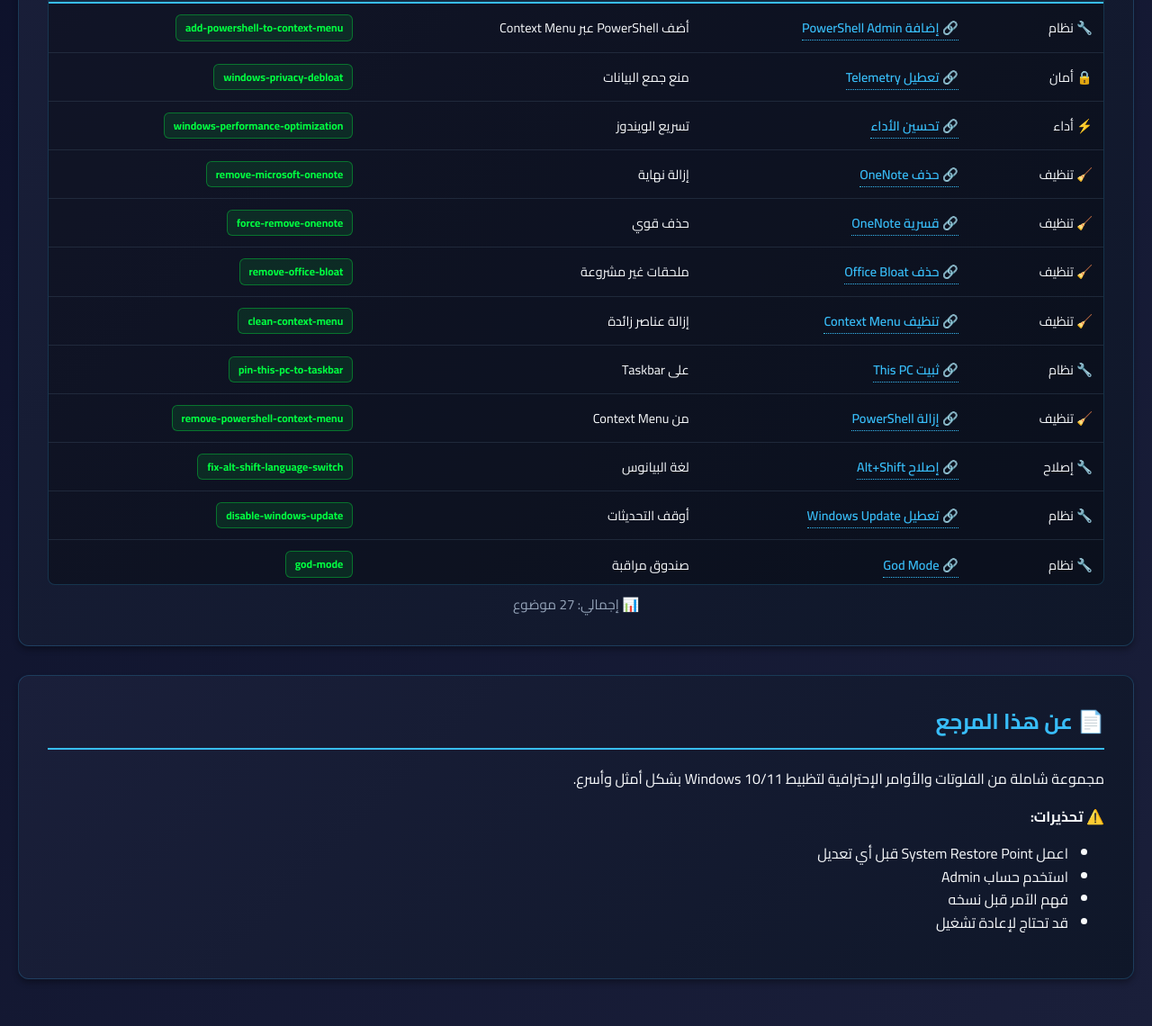
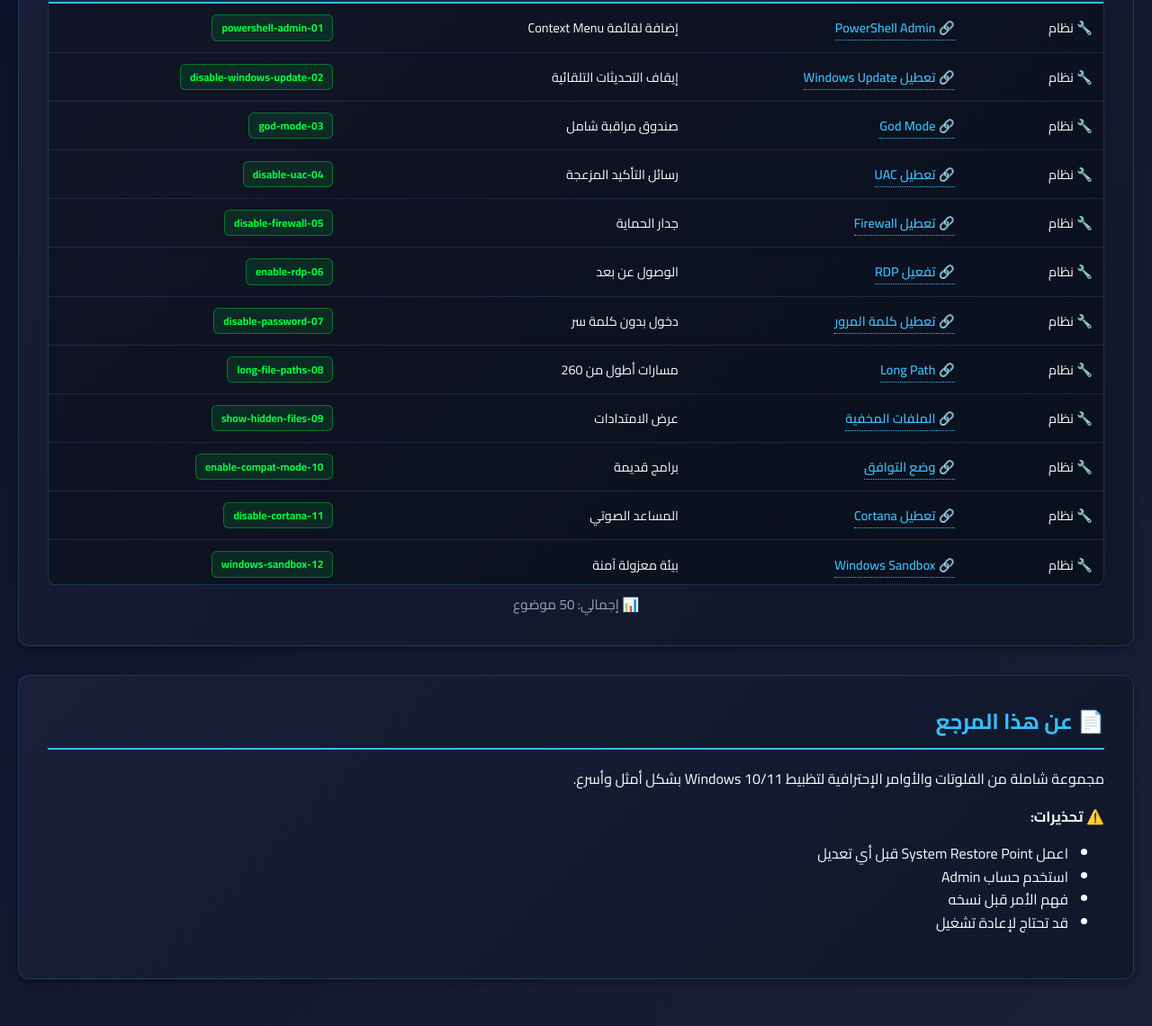
Before and after one commit to sherow1982/windows-adjust, a website: page index.html in a window 1280 px wide. Shown: the part 743-1883 px from the top of the page at 90% size. Drawn offline with Linux system fonts and the light colour scheme.

Commit message:
Update index with all 50 topics from main branch

```diff
--- a/index.html
+++ b/index.html
@@ -142,11 +142,11 @@
     <div class="container">
         <header>
             <h1>⚡ Windows Adjust Reference</h1>
-            <div class="subtitle">مرجعك الشامل لتظبيط وإصلاح الويندوز - 28+ موضوع احترافي</div>
+            <div class="subtitle">مرجعك الشامل لتظبيط وإصلاح الويندوز - 50+ موضوع احترافي</div>
 
             <div class="stats">
                 <div class="stat-box">
-                    <div class="stat-num">28+</div>
+                    <div class="stat-num">50+</div>
                     <div class="stat-txt">موضوع</div>
                 </div>
                 <div class="stat-box">
@@ -154,7 +154,7 @@
                     <div class="stat-txt">مفتوح المصدر</div>
                 </div>
                 <div class="stat-box">
-                    <div class="stat-num">5</div>
+                    <div class="stat-num">6</div>
                     <div class="stat-txt">تصنيفات</div>
                 </div>
                 <div class="stat-box">
@@ -166,7 +166,7 @@
 
         <div class="card">
             <h2>🔍 البحث السريع</h2>
-            <p>ابحث عن أي موضوع. اضغط على الرابط للفتت.</p>
+            <p>ابحث عن أي موضوع. اضغط على الرابط للفتح.</p>
 
             <div class="search-wrap">
                 <input id="search" class="search-input" type="search" placeholder="🔎 ابحث: PowerShell, Defender, Boot, Registry, Privacy..." />
@@ -196,7 +196,7 @@
             <ul>
                 <li>اعمل System Restore Point قبل أي تعديل</li>
                 <li>استخدم حساب Admin</li>
-                <li>فهم الآمر قبل نسخه</li>
+                <li>فهم الأمر قبل نسخه</li>
                 <li>قد تحتاج لإعادة تشغيل</li>
             </ul>
         </div>
@@ -204,33 +204,61 @@
 
     <script>
         const topics = [
-            {cat: '🔧 نظام', file: 'add-powershell-to-context-menu.md', title: 'إضافة PowerShell Admin', desc: 'أضف PowerShell عبر Context Menu', key: 'powershell admin menu'},
-            {cat: '🔒 أمان', file: 'windows-privacy-debloat.md', title: 'تعطيل Telemetry', desc: 'منع جمع البيانات', key: 'privacy telemetry'},
-            {cat: '⚡ أداء', file: 'windows-performance-optimization.md', title: 'تحسين الأداء', desc: 'تسريع الويندوز', key: 'performance speed'},
-            {cat: '🧹 تنظيف', file: 'remove-microsoft-onenote.md', title: 'حذف OneNote', desc: 'إزالة نهاية', key: 'onenote remove'},
-            {cat: '🧹 تنظيف', file: 'force-remove-onenote.md', title: 'قسرية OneNote', desc: 'حذف قوي', key: 'force remove onenote'},
-            {cat: '🧹 تنظيف', file: 'remove-office-bloat.md', title: 'حذف Office Bloat', desc: 'ملحقات غير مشروعة', key: 'office bloat'},
-            {cat: '🧹 تنظيف', file: 'clean-context-menu.md', title: 'تنظيف Context Menu', desc: 'إزالة عناصر زائدة', key: 'context menu clean'},
-            {cat: '🔧 نظام', file: 'pin-this-pc-to-taskbar.md', title: 'ثبيت This PC', desc: 'على Taskbar', key: 'taskbar this pc'},
-            {cat: '🧹 تنظيف', file: 'remove-powershell-context-menu.md', title: 'إزالة PowerShell', desc: 'من Context Menu', key: 'powershell remove'},
-            {cat: '🔧 إصلاح', file: 'fix-alt-shift-language-switch.md', title: 'إصلاح Alt+Shift', desc: 'لغة البيانوس', key: 'language switch'},
-            {cat: '🔧 نظام', file: 'disable-windows-update.md', title: 'تعطيل Windows Update', desc: 'أوقف التحديثات', key: 'update disable'},
-            {cat: '🔧 نظام', file: 'god-mode.md', title: 'God Mode', desc: 'صندوق مراقبة', key: 'god mode secrets'},
-            {cat: '🔧 نظام', file: 'disable-uac.md', title: 'تعطيل UAC', desc: 'رسالات التأكيد', key: 'uac disable'},
-            {cat: '🔧 نظام', file: 'disable-firewall.md', title: 'تعطيل Firewall', desc: 'جدار الحماية', key: 'firewall disable'},
-            {cat: '🔧 نظام', file: 'enable-rdp.md', title: 'تفعيل RDP', desc: 'الوصول عن بعد', key: 'rdp remote'},
-            {cat: '🔧 نظام', file: 'disable-password.md', title: 'تعطيل كلمة المرور', desc: 'بدون كلمة سر', key: 'password login'},
-            {cat: '🔧 نظام', file: 'long-file-paths.md', title: 'Long Path', desc: 'مسارات أطول', key: 'long path 260'},
-            {cat: '🔧 نظام', file: 'show-hidden-files.md', title: 'الملفات المخفية', desc: 'عرض الامتدادات', key: 'hidden files'},
-            {cat: '🔧 نظام', file: 'enable-compat-mode.md', title: 'وضع التوافق', desc: 'برامج قديمة', key: 'compatibility'},
-            {cat: '🔧 نظام', file: 'disable-cortana.md', title: 'تعطيل Cortana', desc: 'المساعد', key: 'cortana disable'},
-            {cat: '🔧 نظام', file: 'windows-sandbox.md', title: 'Sandbox', desc: 'بيئة معزولة', key: 'sandbox'},
-            {cat: '🔒 أمان', file: 'disable-defender.md', title: 'تعطيل Defender', desc: 'برنامج الحماية', key: 'defender antivirus'},
-            {cat: '🔒 أمان', file: 'disable-location.md', title: 'تعطيل Location', desc: 'تتبع الموقع', key: 'location tracking'},
-            {cat: '⚡ أداء', file: 'fast-boot.md', title: 'Fast Boot', desc: 'تسريع الإقلاع', key: 'fast boot'},
-            {cat: '🧹 تنظيف', file: 'clean-temp.md', title: 'الملفات المؤقتة', desc: 'Temp Cleanup', key: 'temp files'},
-            {cat: '🔧 إصلاح', file: 'network-reset.md', title: 'إعادة الشبكة', desc: 'مشاكل الإنترنت', key: 'network reset'},
-            {cat: '🔧 إصلاح', file: 'chkdsk-sfc.md', title: 'CHKDSK + SFC', desc: 'فحص وإصلاح', key: 'chkdsk sfc repair'}
+            {cat: '🔧 نظام', file: '01-powershell-admin.md', title: 'PowerShell Admin', desc: 'إضافة لقائمة Context Menu', key: 'powershell admin context menu'},
+            {cat: '🔧 نظام', file: '02-disable-windows-update.md', title: 'تعطيل Windows Update', desc: 'إيقاف التحديثات التلقائية', key: 'windows update disable'},
+            {cat: '🔧 نظام', file: '03-god-mode.md', title: 'God Mode', desc: 'صندوق مراقبة شامل', key: 'god mode control panel'},
+            {cat: '🔧 نظام', file: '04-disable-uac.md', title: 'تعطيل UAC', desc: 'رسائل التأكيد المزعجة', key: 'uac user account control'},
+            {cat: '🔧 نظام', file: '05-disable-firewall.md', title: 'تعطيل Firewall', desc: 'جدار الحماية', key: 'firewall windows defender'},
+            {cat: '🔧 نظام', file: '06-enable-rdp.md', title: 'تفعيل RDP', desc: 'الوصول عن بعد', key: 'rdp remote desktop'},
+            {cat: '🔧 نظام', file: '07-disable-password.md', title: 'تعطيل كلمة المرور', desc: 'دخول بدون كلمة سر', key: 'password login auto'},
+            {cat: '🔧 نظام', file: '08-long-file-paths.md', title: 'Long Path', desc: 'مسارات أطول من 260', key: 'long path 260 limit'},
+            {cat: '🔧 نظام', file: '09-show-hidden-files.md', title: 'الملفات المخفية', desc: 'عرض الامتدادات', key: 'hidden files extensions'},
+            {cat: '🔧 نظام', file: '10-enable-compat-mode.md', title: 'وضع التوافق', desc: 'برامج قديمة', key: 'compatibility mode old programs'},
+            {cat: '🔧 نظام', file: '11-disable-cortana.md', title: 'تعطيل Cortana', desc: 'المساعد الصوتي', key: 'cortana voice assistant'},
+            {cat: '🔧 نظام', file: '12-windows-sandbox.md', title: 'Windows Sandbox', desc: 'بيئة معزولة آمنة', key: 'sandbox virtual machine'},
+
+            {cat: '🔒 أمان', file: '13-disable-defender.md', title: 'تعطيل Defender', desc: 'برنامج الحماية', key: 'defender antivirus realtime'},
+            {cat: '🔒 أمان', file: '14-disable-telemetry.md', title: 'تعطيل Telemetry', desc: 'منع جمع البيانات', key: 'telemetry privacy tracking'},
+            {cat: '🔒 أمان', file: '15-disable-location.md', title: 'تعطيل Location', desc: 'تتبع الموقع', key: 'location tracking gps'},
+            {cat: '🔒 أمان', file: '16-disable-notifications.md', title: 'تعطيل الإشعارات', desc: 'رسائل الإزعاج', key: 'notifications alerts'},
+
+            {cat: '⚡ أداء', file: '17-fast-boot.md', title: 'Fast Boot', desc: 'تسريع الإقلاع', key: 'fast boot startup'},
+            {cat: '⚡ أداء', file: '18-ultimate-performance.md', title: 'Ultimate Performance', desc: 'أقصى أداء', key: 'ultimate performance power'},
+            {cat: '⚡ أداء', file: '19-fast-dns.md', title: 'Fast DNS', desc: 'تسريع الإنترنت', key: 'dns google cloudflare'},
+            {cat: '⚡ أداء', file: '20-disable-visual-effects.md', title: 'تعطيل المؤثرات', desc: 'المؤثرات البصرية', key: 'visual effects animations'},
+            {cat: '⚡ أداء', file: '21-disable-search.md', title: 'تعطيل Search', desc: 'Windows Search Indexing', key: 'search indexing wsearch'},
+            {cat: '⚡ أداء', file: '22-disable-page-file.md', title: 'تعطيل Page File', desc: 'للرام العالية فقط', key: 'pagefile virtual memory'},
+            {cat: '⚡ أداء', file: '23-ssd-optimization.md', title: 'تحسين SSD', desc: 'TRIM وتعطيل Defrag', key: 'ssd trim defrag'},
+            {cat: '⚡ أداء', file: '24-disable-animations.md', title: 'تعطيل Animations', desc: 'النوافذ والتاسك بار', key: 'animations taskbar windows'},
+            {cat: '⚡ أداء', file: '25-disable-superfetch.md', title: 'تعطيل SuperFetch', desc: 'SysMain للـ SSD', key: 'superfetch sysmain service'},
+            {cat: '⚡ أداء', file: '26-fullscreen-optimization.md', title: 'Fullscreen Optimization', desc: 'للألعاب FPS', key: 'fullscreen games fps'},
+            {cat: '⚡ أداء', file: '27-disable-ipv6.md', title: 'تعطيل IPv6', desc: 'تقليل الموارد', key: 'ipv6 network protocol'},
+            {cat: '⚡ أداء', file: '28-disable-game-bar.md', title: 'تعطيل Game Bar', desc: 'Xbox Game Bar', key: 'game bar xbox dvr'},
+            {cat: '⚡ أداء', file: '29-disable-transparency.md', title: 'تعطيل Transparency', desc: 'الشفافية والظلال', key: 'transparency aero glass'},
+            {cat: '⚡ أداء', file: '30-network-optimization.md', title: 'تحسين الشبكة', desc: 'TCP وتسريع النت', key: 'network tcp throttling'},
+            {cat: '⚡ أداء', file: '31-disable-background-apps.md', title: 'تعطيل Background Apps', desc: 'التطبيقات الخلفية', key: 'background apps battery'},
+            {cat: '⚡ أداء', file: '32-high-performance-processor.md', title: 'High Performance CPU', desc: 'معالج بأقصى سرعة', key: 'cpu processor performance'},
+
+            {cat: '🧹 تنظيف', file: '33-clean-temp.md', title: 'تنظيف Temp', desc: 'الملفات المؤقتة', key: 'temp files cleanup'},
+            {cat: '🧹 تنظيف', file: '34-remove-bloatware.md', title: 'حذف Bloatware', desc: 'البرامج المثبتة مسبقاً', key: 'bloatware apps uwp'},
+            {cat: '🧹 تنظيف', file: '35-remove-edge.md', title: 'حذف Edge', desc: 'Microsoft Edge', key: 'edge browser remove'},
+            {cat: '🧹 تنظيف', file: '36-remove-onenote.md', title: 'حذف OneNote', desc: 'Microsoft OneNote', key: 'onenote microsoft remove'},
+            {cat: '🧹 تنظيف', file: '37-remove-onedrive.md', title: 'حذف OneDrive', desc: 'التخزين السحابي', key: 'onedrive cloud storage'},
+            {cat: '🧹 تنظيف', file: '38-clear-event-logs.md', title: 'مسح Event Logs', desc: 'سجلات الأحداث', key: 'event logs viewer'},
+            {cat: '🧹 تنظيف', file: '39-clear-cache.md', title: 'مسح Cache', desc: 'DNS وIcons وThumbnails', key: 'cache dns thumbnails'},
+            {cat: '🧹 تنظيف', file: '40-storage-sense.md', title: 'Storage Sense', desc: 'تنظيف تلقائي', key: 'storage sense cleanup'},
+            {cat: '🧹 تنظيف', file: '41-disable-hibernation.md', title: 'تعطيل Hibernation', desc: 'حذف hiberfil.sys', key: 'hibernation hiberfil sleep'},
+            {cat: '🧹 تنظيف', file: '42-disable-backup.md', title: 'تعطيل Backup', desc: 'File History', key: 'backup file history'},
+            {cat: '🧹 تنظيف', file: '43-disk-cleanup.md', title: 'Disk Cleanup', desc: 'متقدم DISM', key: 'disk cleanup dism component'},
+
+            {cat: '🔧 إصلاح', file: '44-network-reset.md', title: 'إعادة الشبكة', desc: 'مشاكل الإنترنت', key: 'network reset internet fix'},
+            {cat: '🔧 إصلاح', file: '45-alt-shift-fix.md', title: 'إصلاح Alt+Shift', desc: 'تبديل اللغة', key: 'alt shift language keyboard'},
+            {cat: '🔧 إصلاح', file: '46-auto-restart-fix.md', title: 'إيقاف Auto Restart', desc: 'بعد الأخطاء', key: 'auto restart bsod crash'},
+            {cat: '🔧 إصلاح', file: '47-store-fix.md', title: 'إصلاح Store', desc: 'Microsoft Store', key: 'store microsoft fix reset'},
+            {cat: '🔧 إصلاح', file: '48-chkdsk-sfc.md', title: 'CHKDSK + SFC', desc: 'فحص وإصلاح القرص', key: 'chkdsk sfc dism repair'},
+
+            {cat: '📚 موارد', file: '49-additional-resources.md', title: 'موارد إضافية', desc: 'أدوات ومواقع مفيدة', key: 'resources tools utilities'},
+            {cat: '📚 موارد', file: '50-troubleshooting.md', title: 'استكشاف الأخطاء', desc: 'حلول للمشاكل الشائعة', key: 'troubleshooting problems errors'}
         ];
 
         const tbody = document.getElementById('tbody');
```
